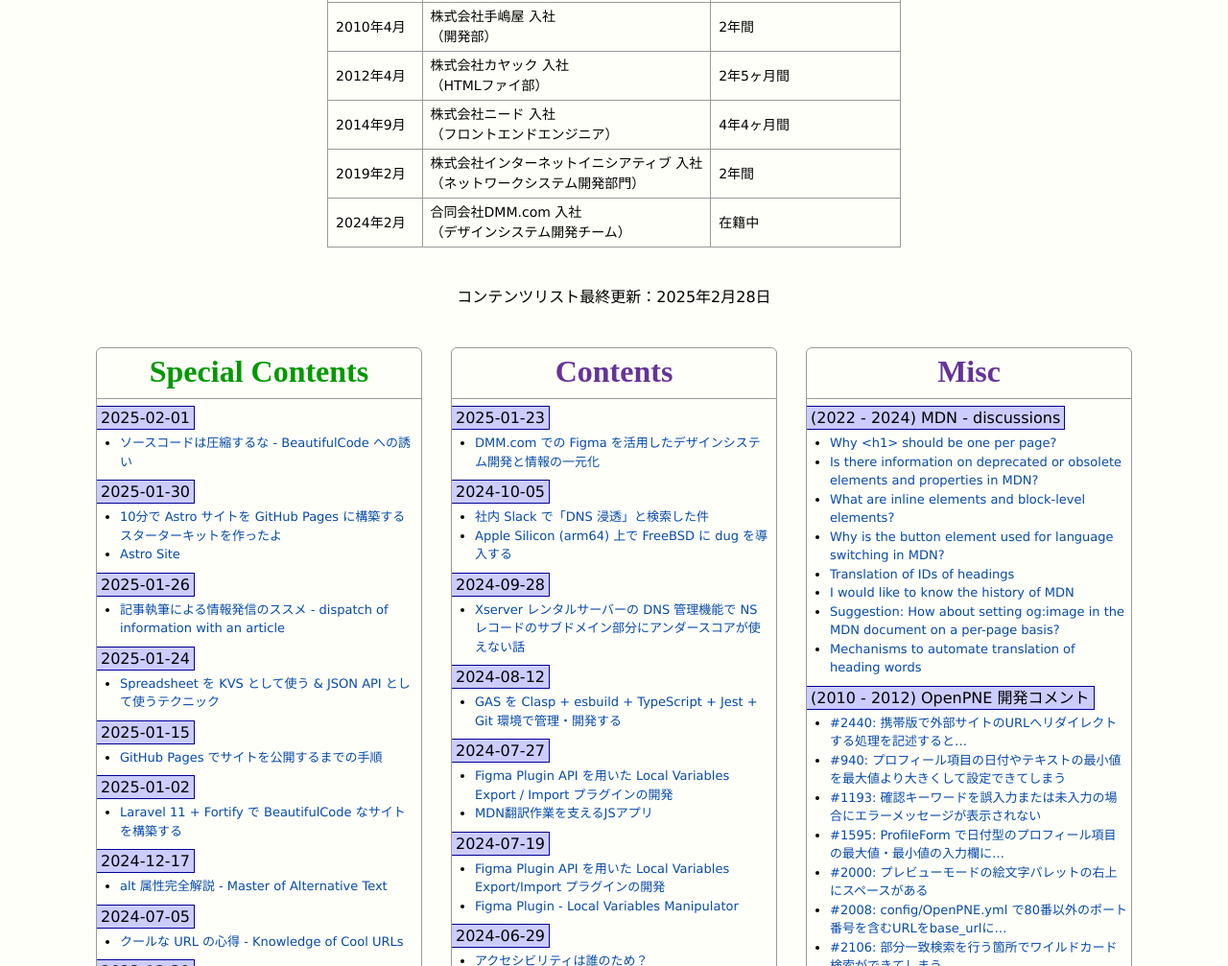
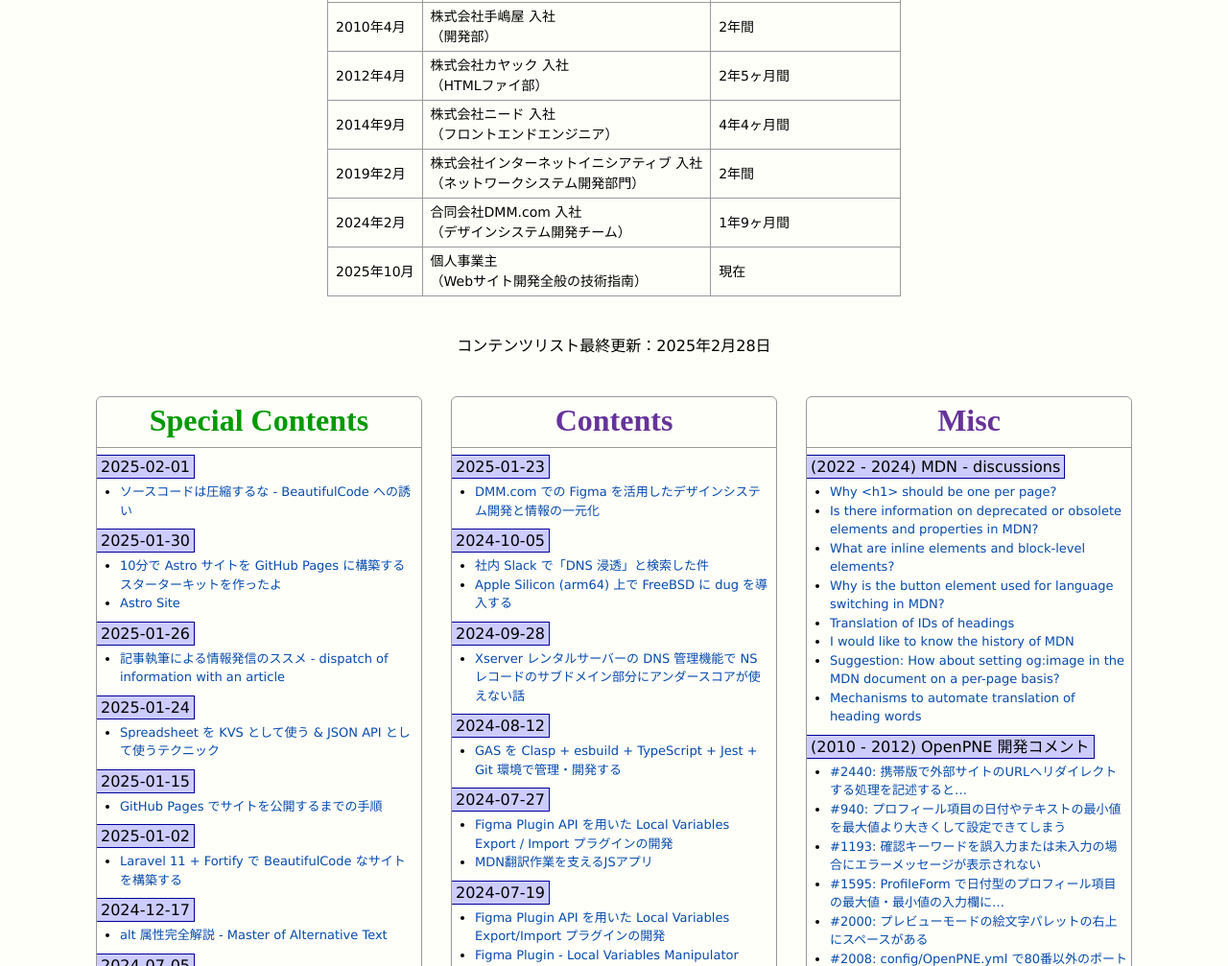
Before and after one commit to debiru/debiru.github.io, an Astro site: page / in a window 1280 px wide. Shown: the part 1032-2039 px from the top of the page at 96% size. Built offline with nearby package versions, Linux system fonts and the light colour scheme; Astro itself is replaced by a stand-in of ours; a web font is replaced by a local one.

Commit message:
experience update

```diff
--- a/src/pages/index.astro
+++ b/src/pages/index.astro
@@ -258,7 +258,12 @@
                   <tr>
                     <td class="date">2024年2月</td>
                     <td class="body">合同会社DMM.com 入社<br>（デザインシステム開発チーム）</td>
-                    <td class="note">在籍中</td>
+                    <td class="note">1年9ヶ月間</td>
+                  </tr>
+                  <tr>
+                    <td class="date">2025年10月</td>
+                    <td class="body">個人事業主<br>（Webサイト開発全般の技術指南）</td>
+                    <td class="note">現在</td>
                   </tr>
                 </tbody>
               </table>
```
